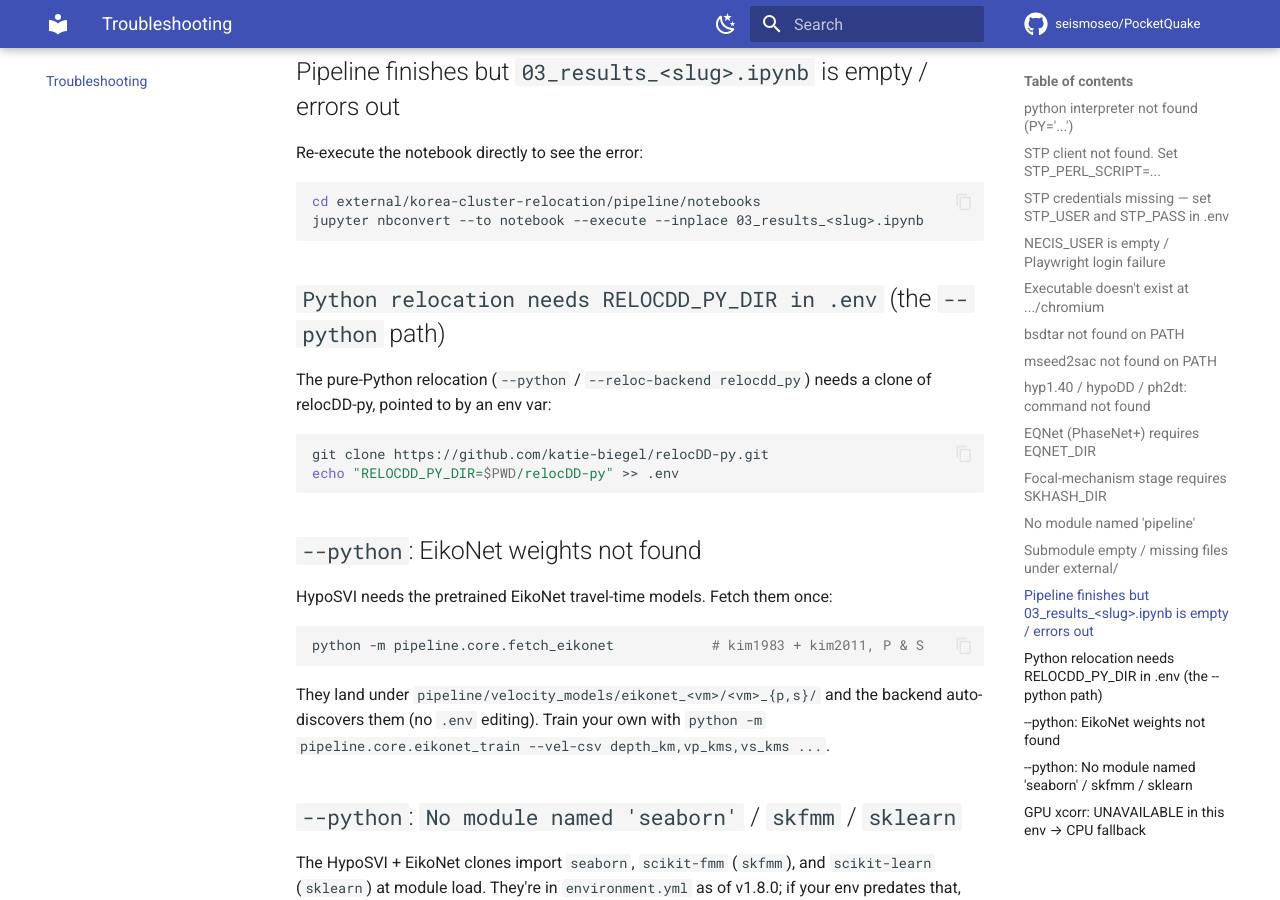
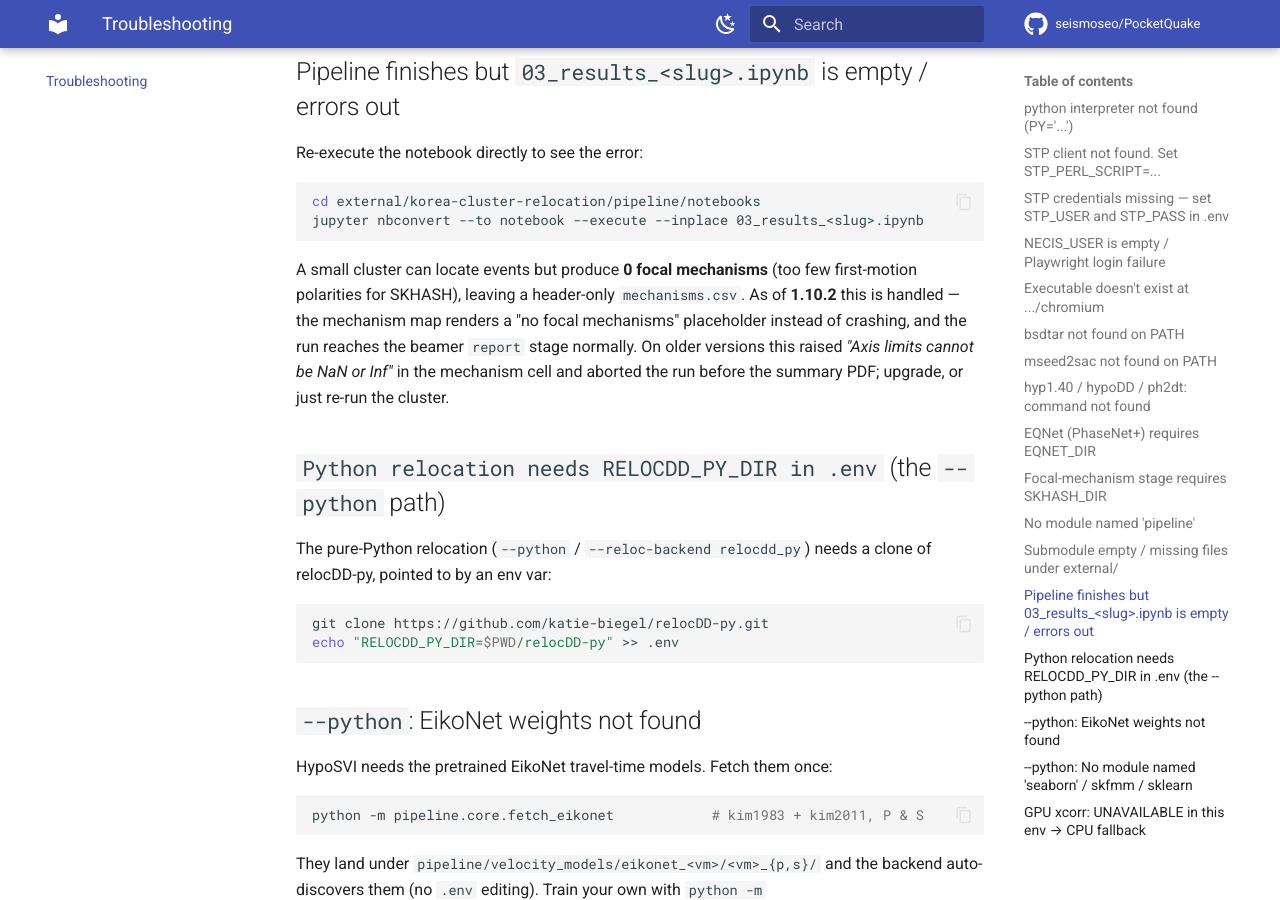
Before and after one commit to seismoseo/PocketQuake, an MkDocs documentation site: the page built from docs/TROUBLESHOOTING.md, in a window 1280 px wide and 900 px high, scrolled down 2572 px. Built offline with MkDocs 1.6.1 and Material for MkDocs 9.7.7, drawn with Linux system fonts in a browser that asks for light colours; comment, search, counter and statistics services are not loaded.

Commit message:
Release 1.10.2: 0-mechanism clusters no longer crash the results notebook
map_mechanisms now renders a placeholder for an empty mechanisms.csv instead of
raising 'Axis limits cannot be NaN or Inf', which previously aborted the run before
the beamer report stage (e.g. west_jeju: 10 events, 0 mechanisms). Bumps the
korea-cluster-relocation submodule to the fix (3e8bb82); CHANGELOG + TROUBLESHOOTING
updated (RTD rebuilds from mkdocs on push).

Co-Authored-By: Claude Opus 4.8 <noreply@anthropic.com>

````diff
--- a/docs/TROUBLESHOOTING.md
+++ b/docs/TROUBLESHOOTING.md
@@ -103,6 +103,13 @@ cd external/korea-cluster-relocation/pipeline/notebooks
 jupyter nbconvert --to notebook --execute --inplace 03_results_<slug>.ipynb
 ```
 
+A small cluster can locate events but produce **0 focal mechanisms** (too few first-motion
+polarities for SKHASH), leaving a header-only `mechanisms.csv`. As of **1.10.2** this is handled —
+the mechanism map renders a "no focal mechanisms" placeholder instead of crashing, and the run
+reaches the beamer `report` stage normally. On older versions this raised *"Axis limits cannot be
+NaN or Inf"* in the mechanism cell and aborted the run before the summary PDF; upgrade, or just
+re-run the cluster.
+
 ## `Python relocation needs RELOCDD_PY_DIR in .env` (the `--python` path)
 
 The pure-Python relocation (`--python` / `--reloc-backend relocdd_py`) needs a clone of
--- a/pocketquake/__init__.py
+++ b/pocketquake/__init__.py
@@ -16,7 +16,7 @@ Workflow (see `pocketquake.orchestrate.orchestrate`):
         → build & execute `03_results_<cluster>.ipynb`
 """
 
-__version__ = "1.10.1"            # single source of truth — pyproject.toml reads this via setuptools dynamic
+__version__ = "1.10.2"            # single source of truth — pyproject.toml reads this via setuptools dynamic
 
 import os
 
````
Also changed, not shown: CHANGELOG.md (+13 -0 lines).
